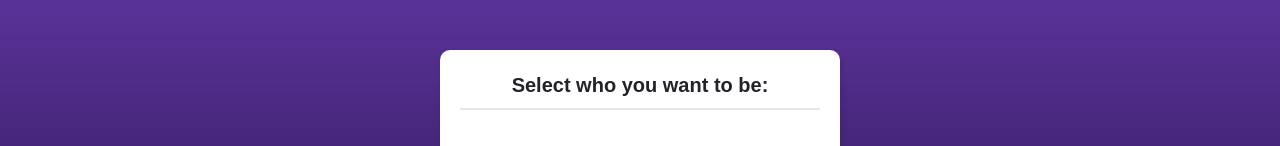
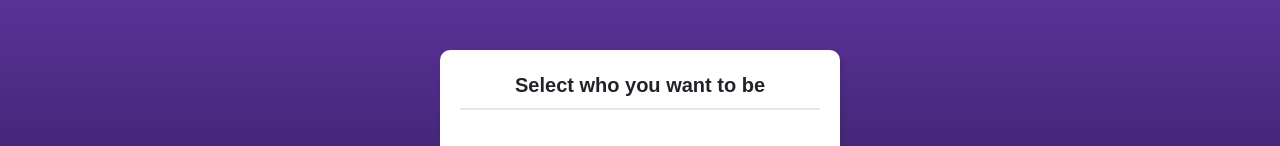
Before and after one commit to ChandraPrakash24/XO3, a React (Vite) app: page / in a window 1280 px wide. Both pictures are taken after a click on the button "Single Player". Shown: the part 222-368 px from the top of the page. Built offline with nearby package versions, Linux system fonts and the light colour scheme.

Commit message:
🛠️ refactor: type

```diff
--- a/src/components/SinglePlayer/SelectBox/SelectBox.tsx
+++ b/src/components/SinglePlayer/SelectBox/SelectBox.tsx
@@ -29,7 +29,7 @@ export default function SelectBox() {
   return (
     <Card>
       <Title>
-        <h1>Select who you want to be:</h1> <Divider />
+        <h1>Select who you want to be</h1> <Divider />
       </Title>
       <Boxes>
         <XButton
```
